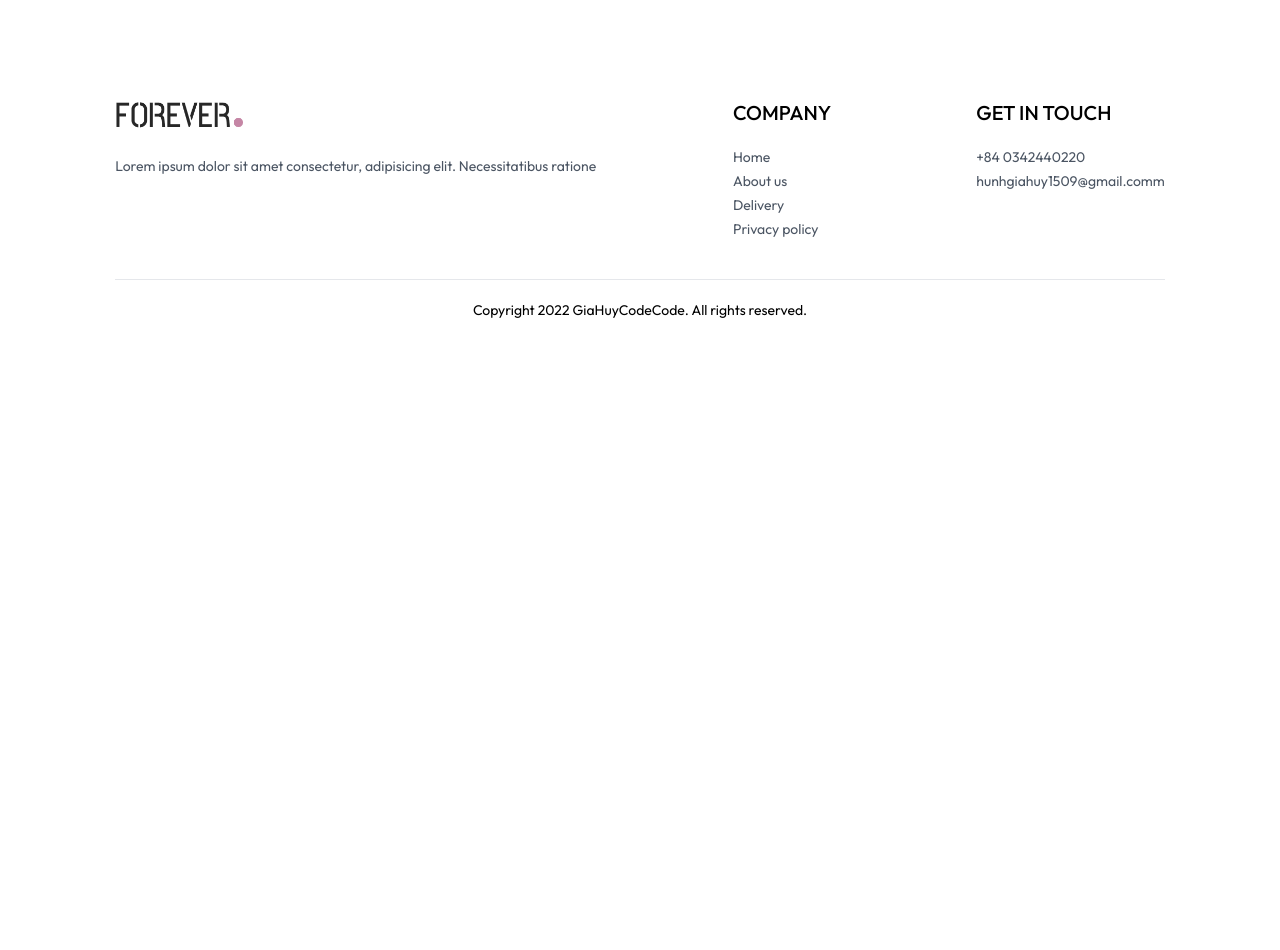
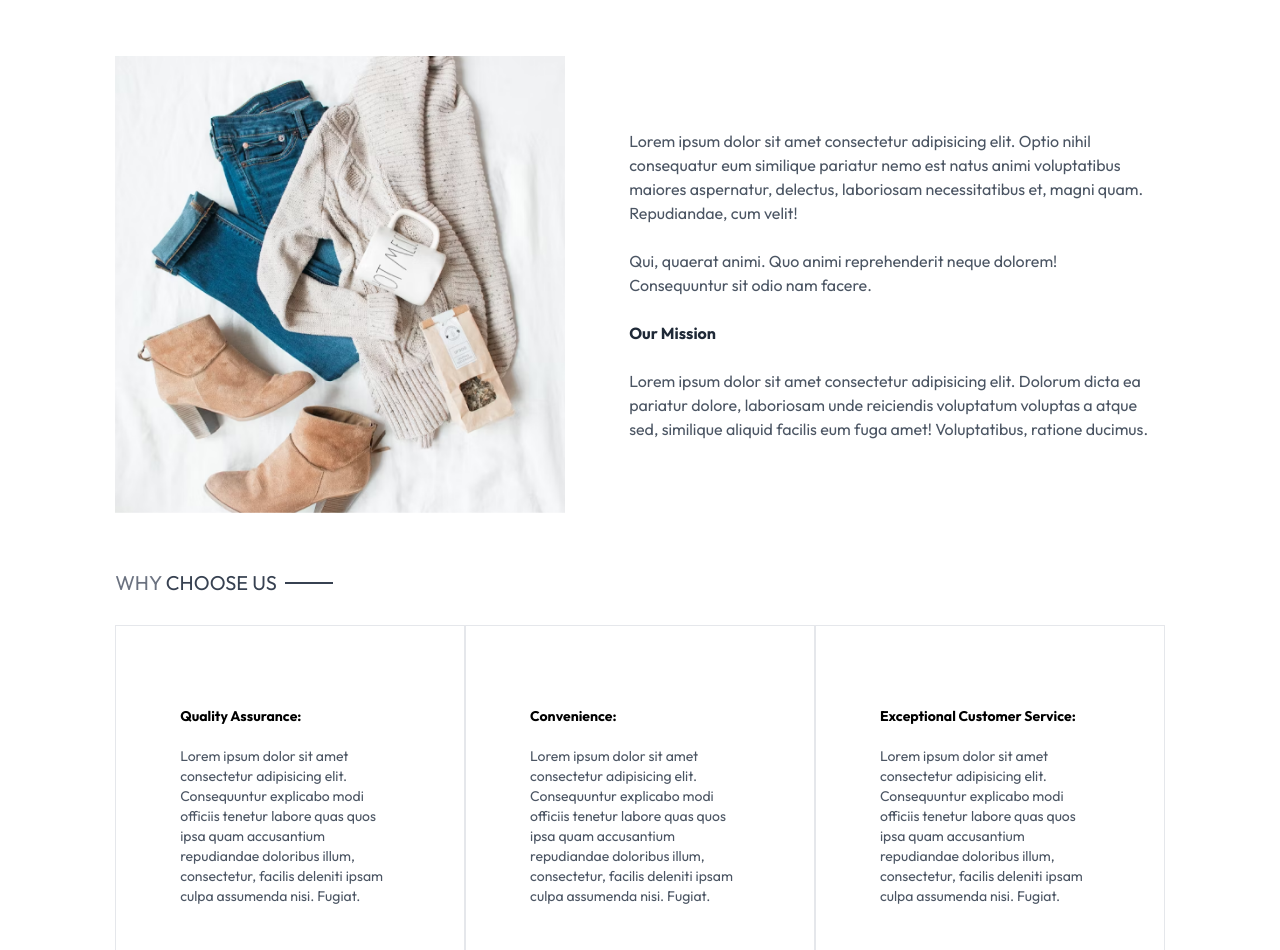
Before and after one commit to GiaHuyCodeCode/E-commerce_ReactJS-NodeJS, a React (Vite) app: page /about in a window 1280 px wide. Shown: the part 142-1092 px from the top of the page. Before the commit the page ends 800 px from the top, so only its background shows below. Built offline with nearby package versions, Linux system fonts and the light colour scheme.

Commit message:
FE: About Page + Contact Page

```diff
--- a/src/components/Navbar.jsx
+++ b/src/components/Navbar.jsx
@@ -41,11 +41,13 @@ const Navbar = () => {
         />
 
         <div className="group relative">
-          <img
-            src={assets.profile_icon}
-            className="w-5 cursor-pointer"
-            alt=""
-          />
+          <Link to="/login">
+            <img
+              src={assets.profile_icon}
+              className="w-5 cursor-pointer"
+              alt=""
+            />
+          </Link>
 
           <div className="group-hover:block hidden absolute dropdown-menu right-0 pt-4">
             <div className="flex flex-col gap-2 w-36 py-3 px-5 bg-slate-100 text-gray-500 rounded ">
--- a/src/pages/About.jsx
+++ b/src/pages/About.jsx
@@ -1,11 +1,80 @@
-import React from 'react'
+import React from "react";
+import Title from "../components/Title";
+import { assets } from "../assets/assets";
+import NewsletterBox from "../components/NewsletterBox";
 
 const About = () => {
   return (
     <div>
+      <div className="text-2xl text-center pt-8 border-t">
+        <Title text1={"ABOUT"} text2={"US"} />
+      </div>
 
+      <div className="my-10 flex flex-col md:flex-row gap-16">
+        <img
+          className="w-full md:max-w-[450px]"
+          src={assets.about_img}
+          alt=""
+        />
+        <div className="flex flex-col justify-center gap-6 md:w-2/4 text-gray-600">
+          <p>
+            Lorem ipsum dolor sit amet consectetur adipisicing elit. Optio nihil
+            consequatur eum similique pariatur nemo est natus animi voluptatibus
+            maiores aspernatur, delectus, laboriosam necessitatibus et, magni
+            quam. Repudiandae, cum velit!
+          </p>
+          <p>
+            Qui, quaerat animi. Quo animi reprehenderit neque dolorem!
+            Consequuntur sit odio nam facere.
+          </p>
+          <b className="text-gray-800">Our Mission</b>
+          <p>
+            Lorem ipsum dolor sit amet consectetur adipisicing elit. Dolorum
+            dicta ea pariatur dolore, laboriosam unde reiciendis voluptatum
+            voluptas a atque sed, similique aliquid facilis eum fuga amet!
+            Voluptatibus, ratione ducimus.
+          </p>
+        </div>
+      </div>
+      <div className="text-xl py-4">
+        <Title text1={"WHY"} text2={"CHOOSE US"} />
+      </div>
+
+      <div className="flex flex-col md:flex-row text-sm mb-20">
+        <div className="border px-10 md:px-16 py-8 sm:py-20 flex flex-col gap-5">
+          <b>Quality Assurance: </b>
+          <p className="text-gray-600">
+            Lorem ipsum dolor sit amet consectetur adipisicing elit.
+            Consequuntur explicabo modi officiis tenetur labore quas quos ipsa
+            quam accusantium repudiandae doloribus illum, consectetur, facilis
+            deleniti ipsam culpa assumenda nisi. Fugiat.
+          </p>
+        </div>
+
+        <div className="border px-10 md:px-16 py-8 sm:py-20 flex flex-col gap-5">
+          <b>Convenience: </b>
+          <p className="text-gray-600">
+            Lorem ipsum dolor sit amet consectetur adipisicing elit.
+            Consequuntur explicabo modi officiis tenetur labore quas quos ipsa
+            quam accusantium repudiandae doloribus illum, consectetur, facilis
+            deleniti ipsam culpa assumenda nisi. Fugiat.
+          </p>
+        </div>
+
+        <div className="border px-10 md:px-16 py-8 sm:py-20 flex flex-col gap-5">
+          <b>Exceptional Customer Service:</b>
+          <p className="text-gray-600">
+            Lorem ipsum dolor sit amet consectetur adipisicing elit.
+            Consequuntur explicabo modi officiis tenetur labore quas quos ipsa
+            quam accusantium repudiandae doloribus illum, consectetur, facilis
+            deleniti ipsam culpa assumenda nisi. Fugiat.
+          </p>
+        </div>
+      </div>
+
+      <NewsletterBox />
     </div>
-  )
-}
+  );
+};
 
-export default About
+export default About;
--- a/src/pages/Contact.jsx
+++ b/src/pages/Contact.jsx
@@ -1,11 +1,39 @@
-import React from 'react'
+import React from "react";
+import Title from "../components/Title";
+import { assets } from "../assets/assets";
 
 const Contact = () => {
   return (
     <div>
+      <div className="text-center text-2xl pt-10 border-t ">
+        <Title text1={"CONTACT"} text2={"US"} />
+      </div>
 
+      <div className="my-10 flex flex-col justify-center md:flex-row gap-10 mb-28">
+        <img
+          className="w-full md:max-w-[480px]"
+          src={assets.contact_img}
+          alt=""
+        />
+        <div className="flex flex-col justify-center items-start gap-6">
+          <p className="font-medium text-xl text-gray-600">Our Store</p>
+          <p className="text-gray-500">
+            UNIVERSITY OF INFORMATION TECHNOLOGY <br /> Ho Chi Minh City, VN
+          </p>
+          <p className="text-gray-500">
+            Tel: (+84) 342440220 <br /> Email: hunhgiahuy1509@gmail.com
+          </p>
+          <p className="font-medium text-xl text-gray-600">Career at Forever</p>
+          <p className="text-gray-500">
+            Learn more about our teams and job openings.
+          </p>
+          <button className="border border-black px-8 py-4 text-sm hover:text-white hover:bg-black transition-all duration-500">
+            Explore Job
+          </button>
+        </div>
+      </div>
     </div>
-  )
-}
+  );
+};
 
-export default Contact
+export default Contact;
--- a/src/pages/Login.jsx
+++ b/src/pages/Login.jsx
@@ -1,11 +1,60 @@
-import React from 'react'
+import React, { useState } from "react";
 
 const Login = () => {
+  const [currentState, setCurrentState] = useState("Sign Up");
+
   return (
-    <div>
+    <form className="flex flex-col items-center w-[90%] sm:max-w-96 m-auto mt-14 gap-4 text-gray-800">
+      <div className="incline-flex items-center gap-2 mb-2 mt-10">
+        <p className="prata-regular text-3xl">{currentState}</p>
+        <hr className="border-none h-[1.5px] w-8 bg-gray-800" />
+      </div>
+      {currentState === "Login" ? (
+        ""
+      ) : (
+        <input
+          type="text"
+          className="w-full px-3 py-2 border border-gray-800"
+          placeholder="Name"
+          required
+        />
+      )}
 
-    </div>
-  )
-}
+      <input
+        type="email"
+        className="w-full px-3 py-2 border border-gray-800"
+        placeholder="Email"
+        required
+      />
+      <input
+        type="password"
+        className="w-full px-3 py-2 border border-gray-800"
+        placeholder="Password"
+        required
+      />
+      <div className="w-full flex justify-between text-sm mt-[-8px]">
+        <p className="cursor-pointer">Forgot your password?</p>
+        {currentState === "Login" ? (
+          <p
+            onClick={() => setCurrentState("Sign Up")}
+            className="cursor-pointer"
+          >
+            Create Account
+          </p>
+        ) : (
+          <p
+            onClick={() => setCurrentState("Login")}
+            className="cursor-pointer"
+          >
+            Login Here
+          </p>
+        )}
+      </div>
+      <button className="bg-black text-white font-light px-8 py-2 mt-4 ">
+        {currentState === "Login" ? "Sign In" : "Sign Up"}
+      </button>
+    </form>
+  );
+};
 
-export default Login
+export default Login;
--- a/src/pages/Orders.jsx
+++ b/src/pages/Orders.jsx
@@ -1,11 +1,54 @@
-import React from 'react'
+import React, { useContext } from "react";
+import { ShopContext } from "../context/ShopContext";
+import Title from "../components/Title";
 
 const Orders = () => {
+  const { products, currency } = useContext(ShopContext);
+
   return (
-    <div>
+    <div className="border-t pt-16">
+      <div className="text-2xl ">
+        <Title text1={"MY"} text2={"ORDERS"} />
+      </div>
 
+      <div>
+        {products.slice(1, 4).map((item, index) => (
+          <div
+            key={index}
+            className="py-4 border-t border-b text-gray-700 flex flex-col md:flex-row md:items-center md:justify-between gap-4"
+          >
+            <div className="flex items-start gap-6 text-sm">
+              <img className="w-16 sm:w-20" src={item.image[0]} alt="" />
+              <div>
+                <p className="sm:text-base font-medium">{item.name}</p>
+                <div className="flex items-center gap-3 mt-2 text-base text-gray-700">
+                  <p className="text-lg">
+                    {currency}
+                    {item.price}
+                  </p>
+                  <p>Quantity: 1</p>
+                  <p>Size: M</p>
+                </div>
+                <div className="mt-2">
+                  Date:{" "}
+                  <span className="text-gray-400">29, November 2024 </span>
+                </div>
+              </div>
+            </div>
+            <div className="md:w-1/2 flex justify-between">
+              <div className="flex items-center gap-2">
+                <p className="min-w-2 h-2 rounded-full bg-green-500"></p>
+                <p className="text-sm md:text-base">Ready to ship</p>
+              </div>
+              <button className="border px-4 py-2 text-sm font-medium rounded-sm">
+                Track Order
+              </button>
+            </div>
+          </div>
+        ))}
+      </div>
     </div>
-  )
-}
+  );
+};
 
-export default Orders
+export default Orders;
```
